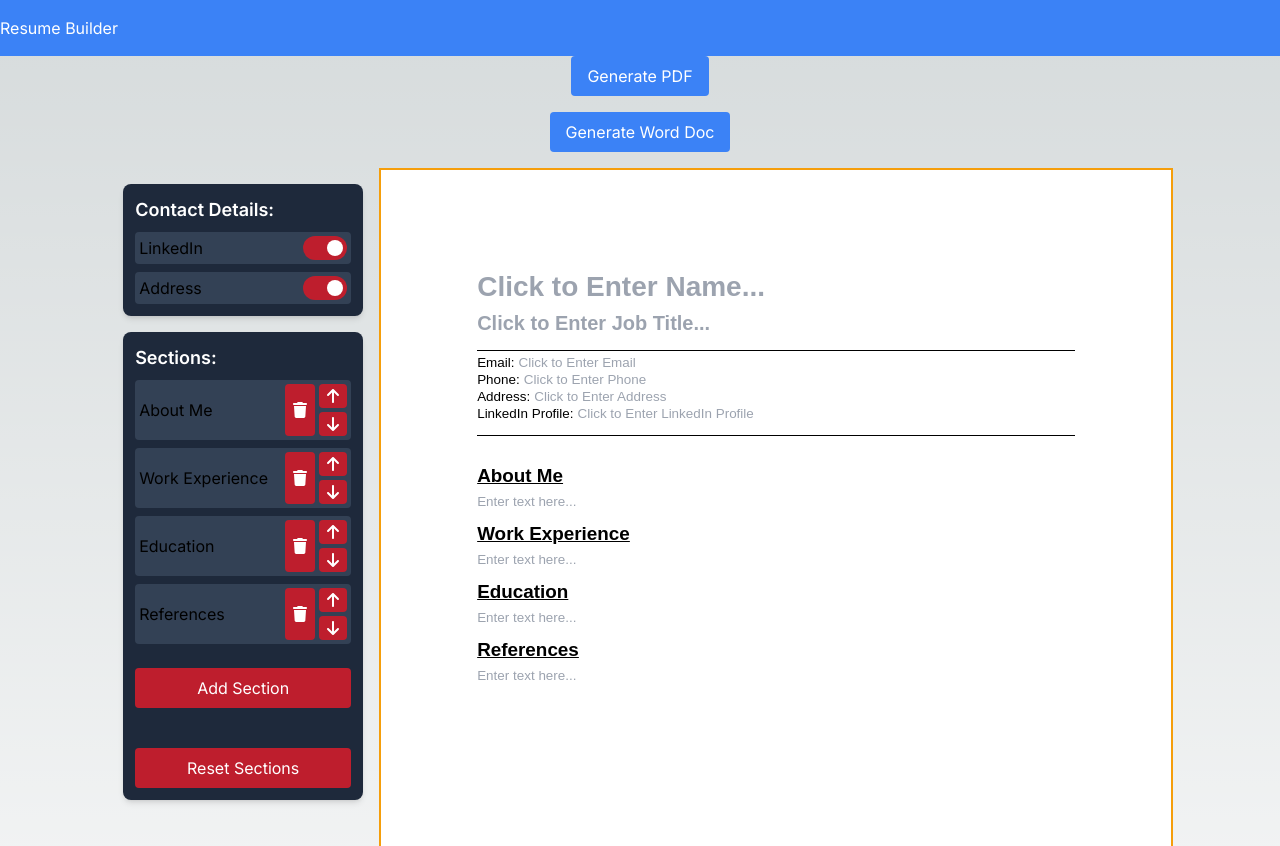
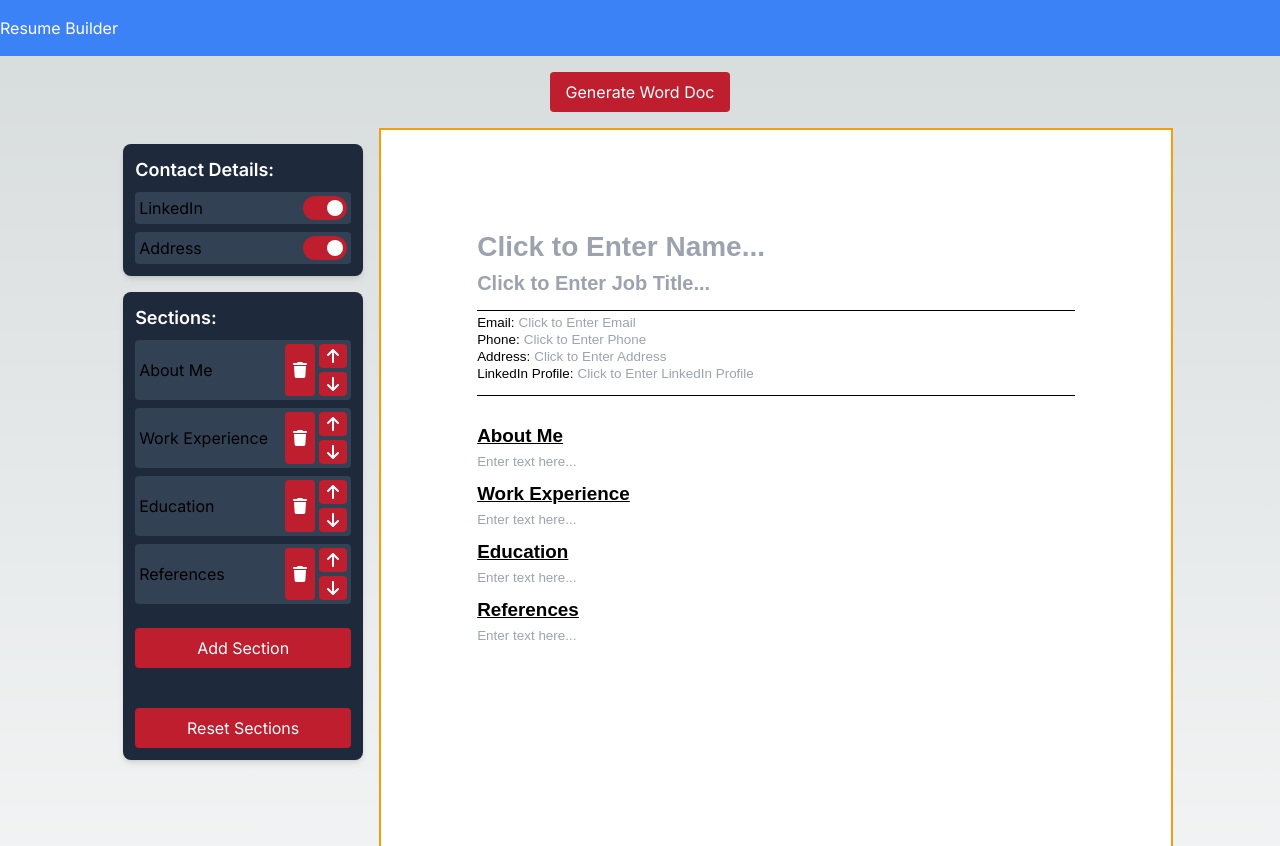
Before and after one commit to JackBadawy/resume_builder, a Next.js app: page / in a window 1280 px wide. Shown: the top 846 px of the page. Built offline with nearby package versions, Linux system fonts and the light colour scheme.

Commit message:
temp pdf disable

```diff
--- a/src/app/Components/GenerateButtons.tsx
+++ b/src/app/Components/GenerateButtons.tsx
@@ -9,15 +9,15 @@ const GenerateButtons: React.FC<GenerateButtonsProps> = ({
 }) => {
   return (
     <>
-      <button
+      {/* <button
         onClick={generatePDF}
         className="mb-4 px-4 py-2 bg-blue-500 text-white rounded"
       >
         Generate PDF
-      </button>
+      </button> */}
       <button
         onClick={generateDocx}
-        className="mb-4 px-4 py-2 bg-blue-500 text-white rounded"
+        className="mb-4 mt-4 px-4 py-2 bg-bws text-white rounded"
       >
         Generate Word Doc
       </button>
```
